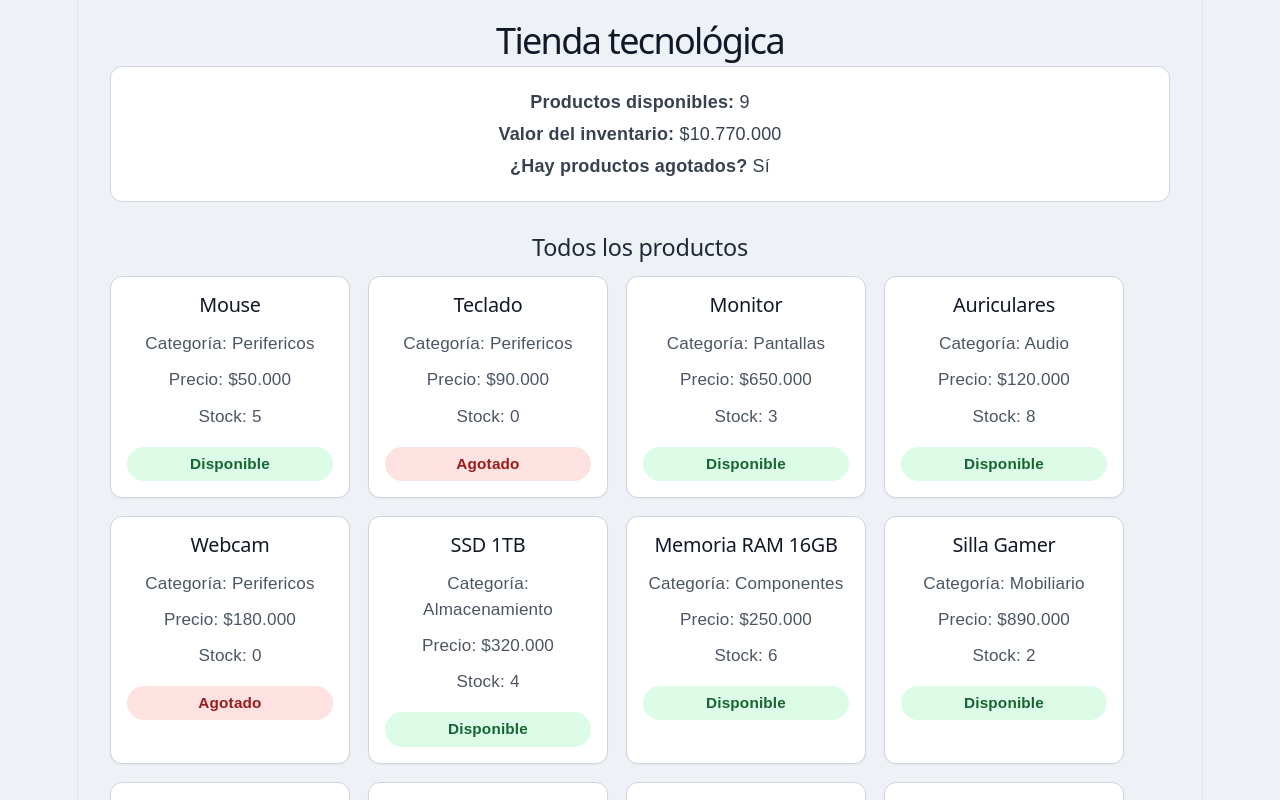
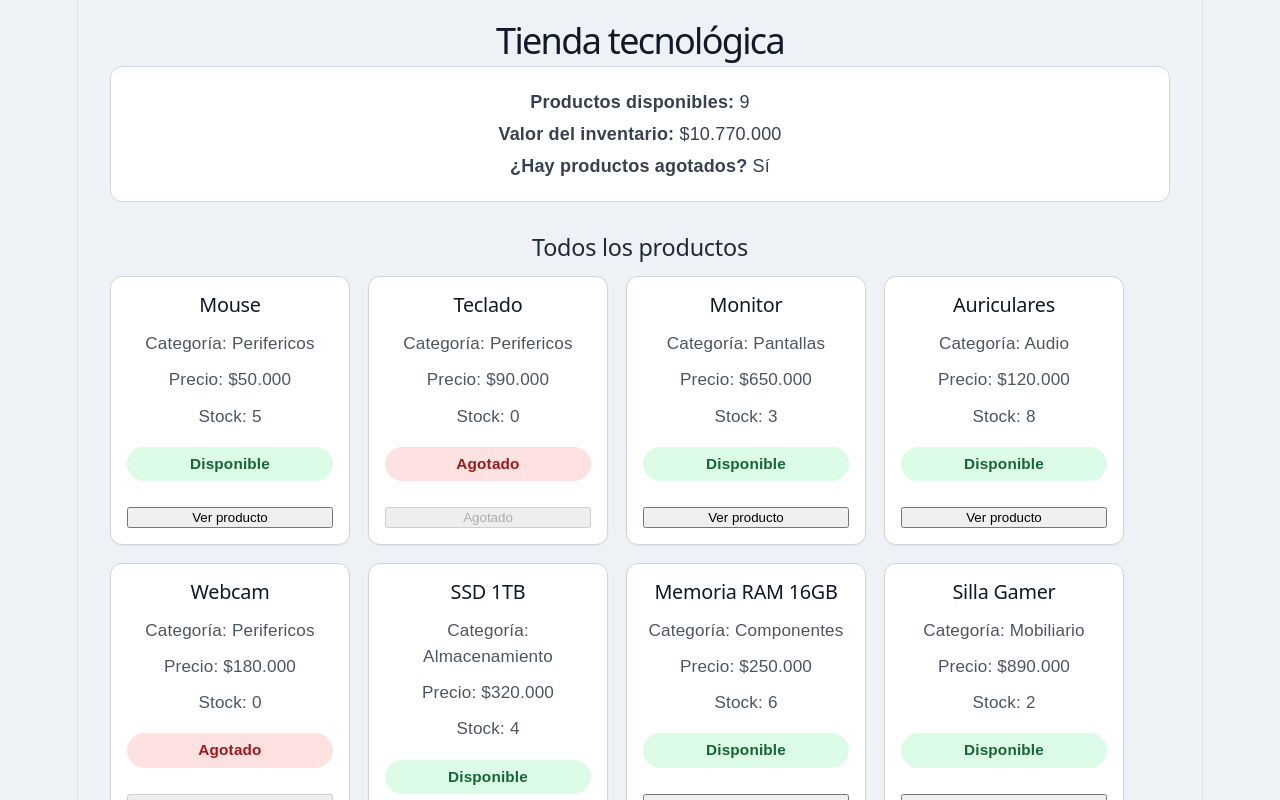
Before and after one commit to ThomasAriza1227/react-js-ficha-3409609-Erik-Thomas-Espitia-Ariza, a React (Vite) app: page / in a window 1280 px wide. Shown: the top 800 px of the page. Built offline with nearby package versions, Linux system fonts and the light colour scheme.

Commit message:
feat: agregar eventos a ProductoCard

```diff
--- a/src/components/ProductoCard.jsx
+++ b/src/components/ProductoCard.jsx
@@ -1,15 +1,31 @@
 function ProductoCard({ producto }) {
-  const estado = producto.stock > 0 ? "Disponible" : "Agotado";
+  const { nombre, precio, categoria, stock } = producto;
+
+  const estado = stock > 0 ? "Disponible" : "Agotado";
+
+  const mostrarProducto = () => {
+    alert(`Seleccionaste ${nombre}`);
+  };
 
   return (
     <article className="producto-card">
-      <h2>{producto.nombre}</h2>
-      <p>Categoría: {producto.categoria}</p>
-      <p>Precio: ${producto.precio.toLocaleString("es-CO")}</p>
-      <p>Stock: {producto.stock}</p>
-      <strong className={producto.stock > 0 ? "disponible" : "agotado"}>
+      <h2>{nombre}</h2>
+      <p>Categoría: {categoria}</p>
+      <p>Precio: ${precio.toLocaleString("es-CO")}</p>
+      <p>Stock: {stock}</p>
+
+      <strong className={stock > 0 ? "disponible" : "agotado"}>
         {estado}
       </strong>
+
+      <br />
+
+      <button
+        onClick={mostrarProducto}
+        disabled={stock === 0}
+      >
+        {stock > 0 ? "Ver producto" : "Agotado"}
+      </button>
     </article>
   );
 }
```
